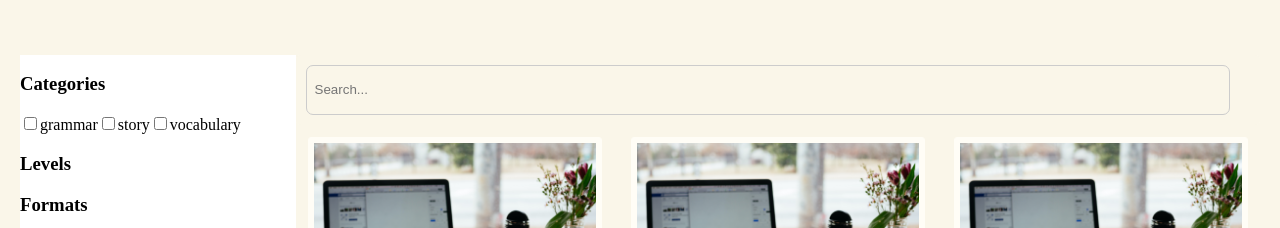
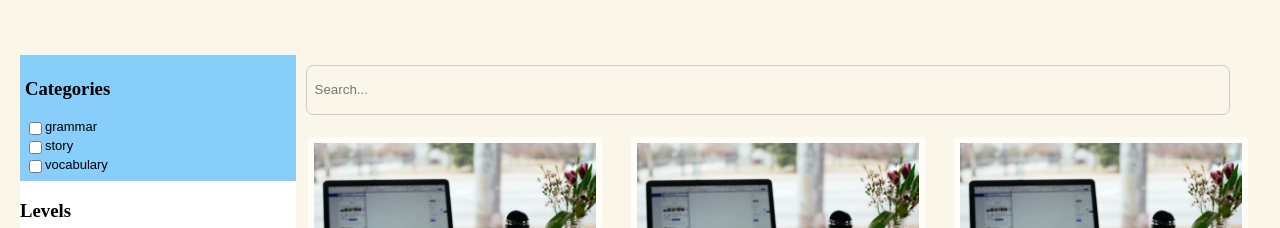
Before and after one commit to Dorabrw/prorusski, a plain HTML site: page shop.html in a window 1280 px wide. Shown: the part 572-800 px from the top of the page. Drawn offline with Linux system fonts and the light colour scheme.

Commit message:
Align categories filter's containers

```diff
--- a/shop.css
+++ b/shop.css
@@ -74,7 +74,24 @@ body, html {
     position: relative;
     display: inline-block;
 }
+.category-box {
+    background-color: lightskyblue;
+    padding: 5px;
+    display: flex;
+    flex-direction: column;
+}
+.categoryCheckBoxContainer {
+    display: flex;
+}
 
+.category {
+    display: flex;
+    /* flex-direction: column; */
+}
+.categoriesLabel {
+    font-family: 'Montserrat', sans-serif;
+    font-size: small;
+}
 
 .shop-column {
     flex: 7;
--- a/shop.js
+++ b/shop.js
@@ -191,12 +191,16 @@ function setupFilters() {
     const categories = [Category.GRAMMAR, Category.STORY, Category.VOCABULARY];
 
     for (let category of categories) {
+        const categoryCheckBoxContainer = document.createElement('div');
+        categoryCheckBoxContainer.className = 'categoryCheckBoxContainer';
+
         const input = document.createElement('input');
         input.type = 'checkbox';
         input.name = category;
         input.value = category;
         input.id = category;
-        categoriesContainer.appendChild(input);
+        input.className = 'category';
+        categoryCheckBoxContainer.appendChild(input);
 
         input.addEventListener('click', function() {
             if (input.checked) {
@@ -211,7 +215,9 @@ function setupFilters() {
         const label = document.createElement('label');
         label.innerHTML = category;
         label.className = 'categoriesLabel';
-        categoriesContainer.appendChild(label);
+
+        categoryCheckBoxContainer.appendChild(label);
+        categoriesContainer.appendChild(categoryCheckBoxContainer);
     }
 }
 
```
